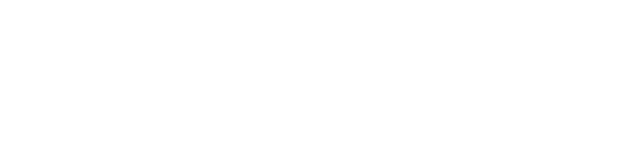
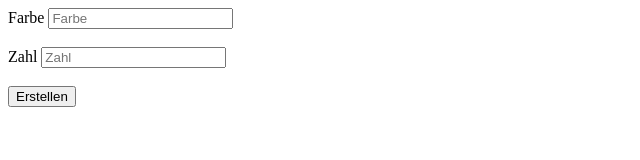
Before and after one commit to MirjamWeirer/webentwicklun2-dom, a plain HTML site: page Bsp4/index.html in a window 1280 px wide. Shown: the whole page, without its empty margins (0-640 px from the left). Drawn offline with Linux system fonts and the light colour scheme.

Commit message:
webseite

```diff
--- a/Bsp4/index.html
+++ b/Bsp4/index.html
@@ -5,7 +5,20 @@
 	</head>
 	<body>
 		<!-- Fügen Sie hier ihr HTML ein -->
-
+		<div>
+			<label>Farbe</label>
+			<input id ="color" placeholder="Farbe">
+			<br>
+			<br>
+			<label>Zahl</label>
+			<input id="number" placeholder="Zahl">
+			<br>
+			<br>
+			<button>Erstellen</button>
+		</div>
+		<section id="cards">
+			<ul></ul>
+		</section>
 		<script src="script/main.js"></script>
 	</body>
 </html>
```
